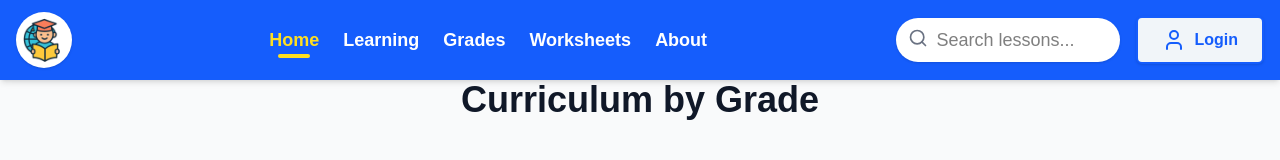
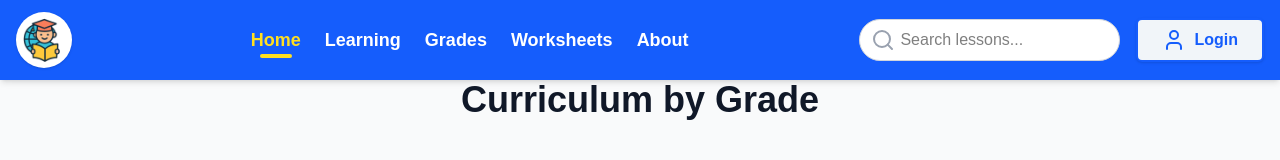
Before and after one commit to adhriton25/kidskillworld, a Next.js app: page / in a window 1280 px wide. Shown: the top 160 px of the page. Built offline with nearby package versions, Linux system fonts and the light colour scheme; no server answers; the database is empty.

Commit message:
fix: Input

```diff
--- a/components/Base/Button.tsx
+++ b/components/Base/Button.tsx
@@ -56,9 +56,9 @@ const SHAPES = {
 } as const;
 
 const SIZES = {
-  sm: "px-3 py-1 h-8 text-sm",
-  md: "px-6 py-3 h-12 text-md",
-  lg: "px-8 py-4 h-16 text-lg",
+  sm: "px-3 py-1 text-sm",
+  md: "px-6 py-2 text-md",
+  lg: "px-8 py-3 text-lg",
 } as const;
 
 export const Button: React.FC<ButtonProps> = ({
--- a/components/Base/Input.tsx
+++ b/components/Base/Input.tsx
@@ -21,13 +21,14 @@ interface InputProps  {
   leftIcon?: React.ReactNode;
   rightIcon?: React.ReactNode;
   rounded?: boolean;
+  bottomMargin?: boolean;
   className?: string;
 };
 
 const SIZES = {
   sm: "py-1 text-sm",
-  md: "py-3 text-md",
-  lg: "py-4 text-lg",
+  md: "py-2 text-md",
+  lg: "py-3 text-lg",
 } as const;
 
 export default function Input({
@@ -45,6 +46,7 @@ export default function Input({
   leftIcon: LeftIcon,
   rightIcon: RightIcon,
   rounded = false,
+  bottomMargin= true,
   className,
   ...rest
 }: InputProps) {
@@ -64,7 +66,7 @@ export default function Input({
   );
 
   return (
-    <div className="mb-4">
+    <div className={bottomMargin? "mb-4": ""}>
       {label && (
         <label
           htmlFor={name}
--- a/components/layout/Header.tsx
+++ b/components/layout/Header.tsx
@@ -8,6 +8,7 @@ import { HEADER_TABS } from "@/constant/header-tab";
 import { NavTab } from "./NavTab";
 import Link from "next/link";
 import { Button } from "../base/button";
+import Input from "../base/Input";
 
 export const Header = () => {
   const [menuOpen, setMenuOpen] = useState(false);
@@ -24,7 +25,7 @@ export const Header = () => {
             <Link href="/" className="flex items-center gap-2 cursor-pointer">
               <AppIcon />
               <h1 className="text-white text-xl md:text-2xl font-bold tracking-wide">
-               {process.env.NEXT_PUBLIC_BRAND_NAME}
+                {process.env.NEXT_PUBLIC_BRAND_NAME}
               </h1>
             </Link>
           </div>
@@ -44,13 +45,14 @@ export const Header = () => {
           {/* Right: Search + Login */}
           <div className="flex justify-between items-center gap-4">
             {/* Search Bar */}
-            <div className="relative hidden md:block">
-              <input
+            <div className=" hidden md:block">
+              <Input
                 type="text"
+                bottomMargin={false}
+                rounded
                 placeholder="Search lessons..."
-                className="w-56 py-2 pl-10 pr-4 rounded-full text-lg shadow focus:outline-none bg-white"
+                leftIcon={<Search />}
               />
-              <Search className="absolute left-3 top-2.5 text-gray-500 w-5 h-5" />
             </div>
             <Button
               href="/login"
@@ -74,12 +76,13 @@ export const Header = () => {
             onClick={() => setMenuOpen(true)}
           />
           <div className="relative">
-            <input
+            <Input
               type="text"
+              rounded
+              bottomMargin={false}
               placeholder="Search lessons..."
-              className="w-full py-2 pl-10 pr-4 rounded-full text-lg shadow focus:outline-none bg-white"
+              leftIcon={<Search />}
             />
-            <Search className="absolute left-3 top-2.5 text-gray-500 w-5 h-5" />
           </div>
         </div>
       </header>
```
